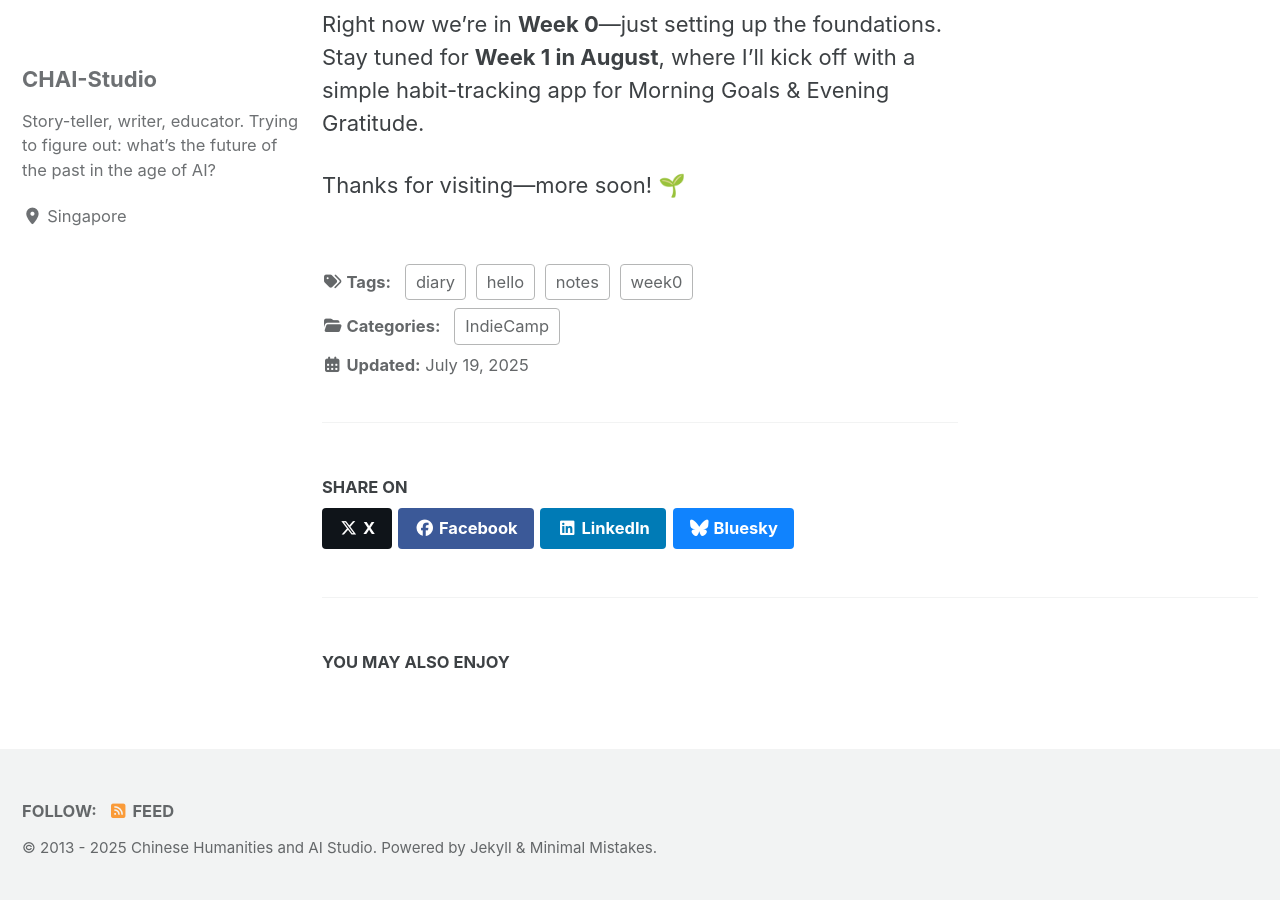
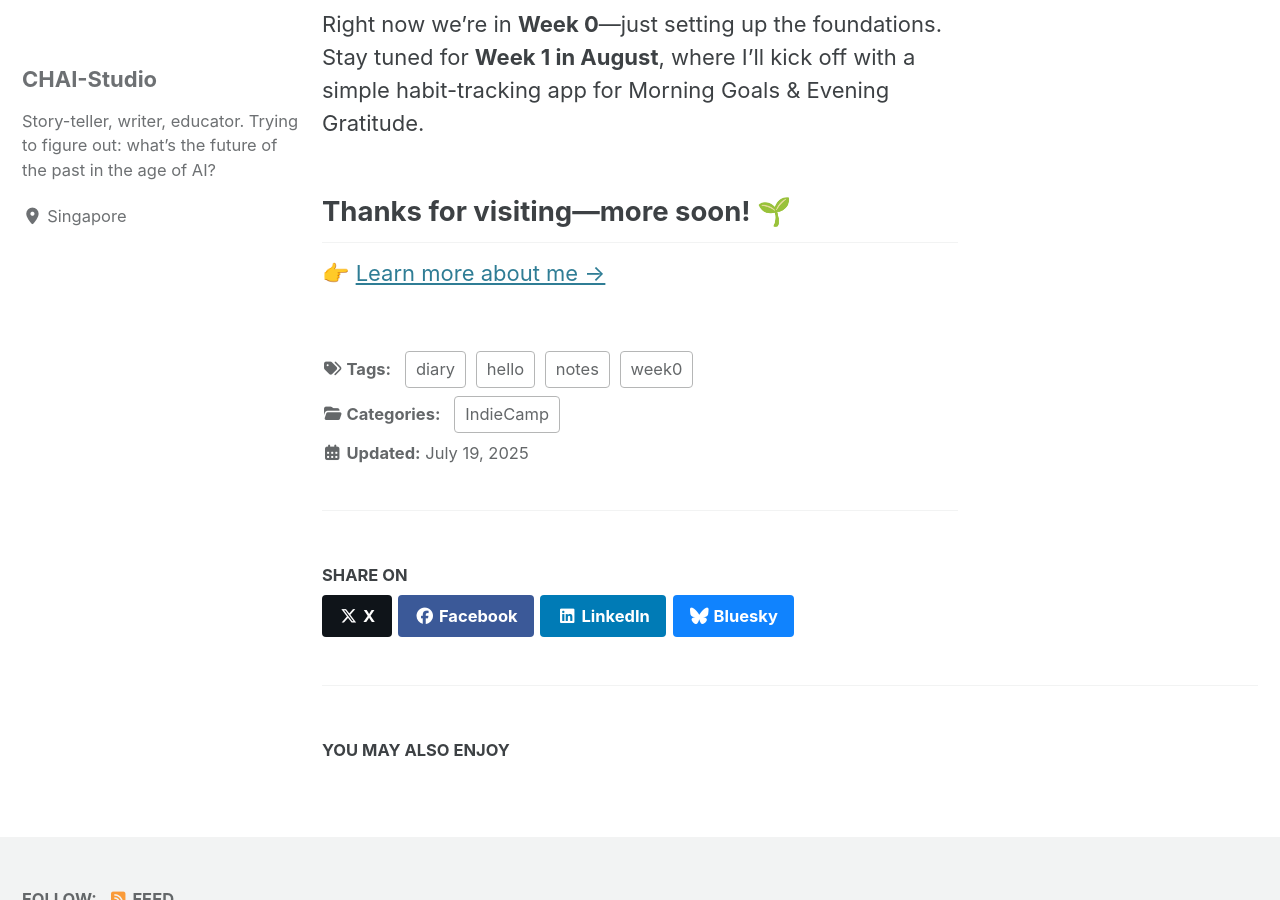
Before and after one commit to chai-studio/chai-studio.github.io, a Jekyll site: the page built from _posts/2025-07-19-hello-world.md, in a window 1280 px wide and 900 px high, scrolled down 633 px. Built offline with Jekyll 4.4.1, drawn with Linux system fonts in a browser that asks for light colours; cached includes are drawn as plain includes.

Commit message:
Update 2025-07-19-hello-world.md with link to About

```diff
--- a/_posts/2025-07-19-hello-world.md
+++ b/_posts/2025-07-19-hello-world.md
@@ -23,3 +23,6 @@ Right now we’re in **Week 0**—just setting up the foundations.
 Stay tuned for **Week 1 in August**, where I’ll kick off with a simple habit-tracking app for Morning Goals & Evening Gratitude.
 
 Thanks for visiting—more soon! 🌱
+---
+
+👉 [Learn more about me →](/about/)
```
